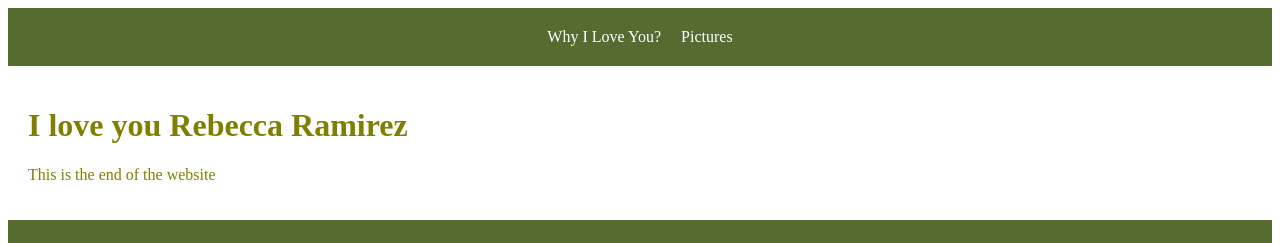
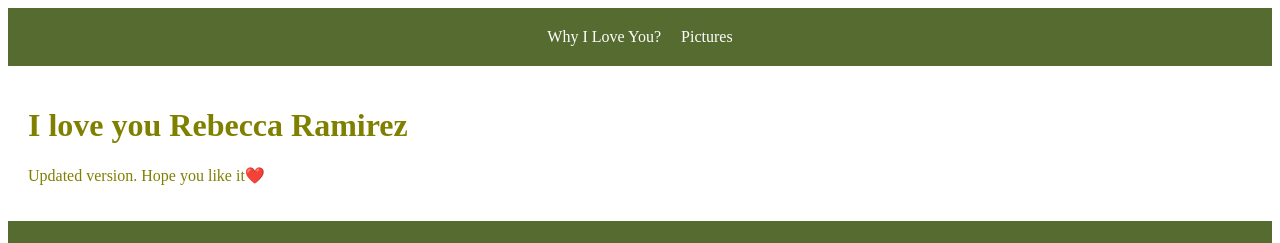
Before and after one commit to Dluffy17/darr, a plain HTML site: page index.html in a window 1280 px wide. Shown: the top 243 px of the page. Drawn offline with Linux system fonts and the light colour scheme.

Commit message:
Update index.html

```diff
--- a/index.html
+++ b/index.html
@@ -28,7 +28,7 @@
     </header>
     <main>
       <h1 id="title" style="color:olive;">I love you Rebecca Ramirez</h1>
-      <p id="text" style="color:olive;">This is the end of the website</p>
+      <p id="text" style="color:olive;">Updated version. Hope you like it❤️</p>
     </main>
     <footer>
       <p>Copyright ©2023 DARR </p>
```
